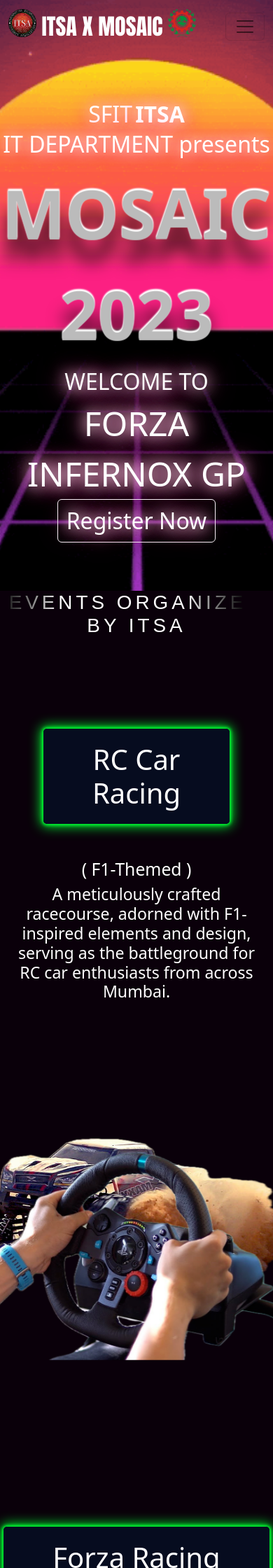
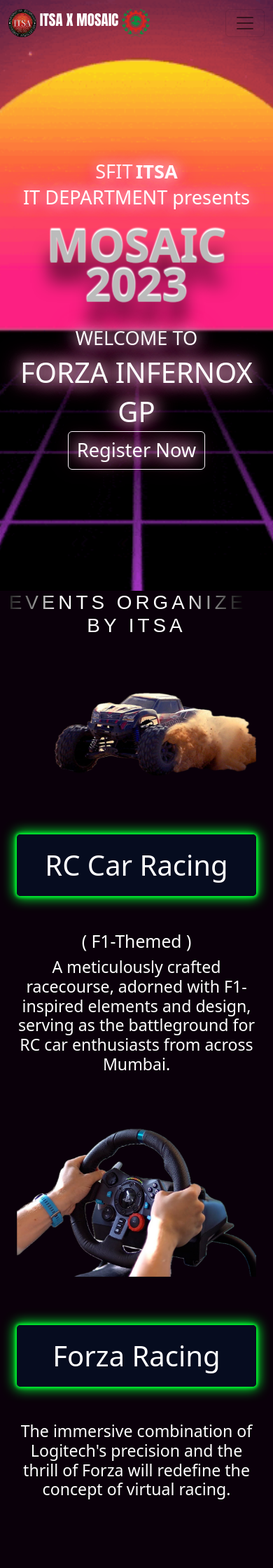
Before and after one commit to CodingKing2003/ITSA, a PHP site: page /mosaic_2023/index.html in a window 390 px wide; the page is wider, and only the part inside the window is pictured. Shown: the top 2240 px of that part at 70% size. Run offline with PHP 8.4, Linux system fonts and the light colour scheme.

Commit message:
Made mosaic responsive

```diff
--- a/mosaic_2023/floatinganimation.css
+++ b/mosaic_2023/floatinganimation.css
@@ -1,5 +1,5 @@
 #subway{
-	width: 30rem;
+	max-width: 100%;
   transform: translatey(0px);
 	animation: float 3s ease-in-out infinite;
 
--- a/mosaic_2023/index.css
+++ b/mosaic_2023/index.css
@@ -11,21 +11,27 @@
     position: absolute;
     left:90%;
   width: 37rem;
-  transform: scaleX(-1);
-  transition: 1s ease-out ;
-
+     transform: scaleX(-1);
+     transition: 0.7s ease-in-out;
+}
+.sponsor-container {
+    margin: 3rem;
+}
+#programmer {
+    width: 100%;
+}
+#race-car.active {
+    left: calc(-200px + 9vw);
 
 }
-#race-car.active {
-    left: calc(-200px + 7vw);
-
+.container.text-center .row {
+    width: 100%;
+    margin-top: 1rem;
 }
-
 /*
 #bgeffect {
     max-height: fit-content;
 } */
-
 
 /* ............................................................... */
 
@@ -379,3 +385,37 @@
     text-align: center;
     color: white;
 }
+.why-sponsor {
+    margin-bottom: 3rem;
+}
+.sponsor-link {
+    text-decoration: underline;
+}
+
+@media screen and (max-width: 600px) {
+    #race-car {
+        width: 30rem;
+    }
+}
+@media screen and (max-width: 768px) {
+    #race-car {
+
+    position:relative;
+    left:90%;
+  width: 20rem;
+
+    }
+    #race-car.active {
+        left: auto;
+        width: 100%;
+    }
+    .container.text-center .row.inv {
+        flex-direction: column-reverse;
+    }
+    .sponsor-container {
+        margin: 1rem;
+    }
+    .container.text-center .row {
+        margin: 2rem 0;
+    }
+}
--- a/mosaic_2023/index.html
+++ b/mosaic_2023/index.html
@@ -1,50 +1,31 @@
 <!DOCTYPE html>
 <html lang="en">
-
 <head>
-
     <meta charset="UTF-8">
     <meta http-equiv="X-UA-Compatible" content="IE=edge">
-    <!-- <meta name="viewport" content="width=device-width, initial-scale=1.0"> -->
+    <meta name="viewport" content="width=device-width, initial-scale=1.0">
     <title>ITSA X MOSAIC</title>
     <link href="https://cdn.jsdelivr.net/npm/bootstrap@5.2.1/dist/css/bootstrap.min.css" rel="stylesheet" integrity="sha384-iYQeCzEYFbKjA/T2uDLTpkwGzCiq6soy8tYaI1GyVh/UjpbCx/TYkiZhlZB6+fzT" crossorigin="anonymous">
     <link rel="stylesheet" href="index.css">
-
     <link rel="stylesheet" href="texteffect.css">
-    <!-- <script src="timer.js"></script> -->
-    <!-- <link rel="stylesheet" href="timer.css"> -->
-    <!-- <link rel="stylesheet" href="typingeffect.css"> -->
-    <!-- <script src="typingeffect.js"></script> -->
     <link rel="stylesheet" href="floatinganimation.css">
-    <!-- <link rel="stylesheet" href="vrgaming.css"> -->
-    <!-- <link rel="stylesheet" href="programmer.css"> -->
-    <link rel="stylesheet" href="stage.css">
-    <!-- <script src="audio.js"></script> -->
     <link rel="stylesheet" href="./button.css">
     <link rel="stylesheet" href="./downregistrationbutton.css">
     <link rel="stylesheet" href="./welcome.css">
-
-
-    <!--footer-->
     <link rel="stylesheet" href="./footer/lightslider.css">
     <link rel="stylesheet" href="./footer/styles.css">
+    <link rel="stylesheet" href="./stage.css">
     <script src="./footer/main.js"></script>
     <script src="./footer/LightSlider.js"></script>
     <link rel="stylesheet" href="https://cdnjs.cloudflare.com/ajax/libs/font-awesome/4.7.0/css/font-awesome.min.css">
-
-
 </head>
 
 <body style="background-color: rgb(10, 0, 10); overflow-x: hidden;" onload="sample()">
     <div id="bodysize" style="height: 2000px; width: 100%;">
-
-        <!--background animation-->
-
         <div class="background-img">
-
             <nav class="navbar navbar-expand-lg " style="background-color: rgb(34,17,68);">
                 <div class="container-fluid">
-                <a class="navbar-brand" href="#" style="font-family:Impact, Haettenschweiler, 'Arial Narrow Bold', sans-serif ; font-size: 200%; color:rgb(255, 255, 255);">
+                    <a class="navbar-brand" href="#" style="font-family:Impact, Haettenschweiler, 'Arial Narrow Bold', sans-serif ; color:rgb(255, 255, 255);">
                         <img src="./assets/logo-modified.png" alt="Logo" width="40" height="40" class="d-inline-block align-text-top"> ITSA X MOSAIC <img src="./assets/sfitlogo.png" alt="" width="40" height="40" class="d-inline-block align-text-top">
                     </a>
                     <button class="navbar-toggler" type="button" data-bs-toggle="collapse" data-bs-target="#navbarNav" aria-controls="navbarNav" aria-expanded="false" aria-label="Toggle navigation">
@@ -68,8 +49,6 @@
                     </div>
                 </div>
             </nav>
-
-
             <div class="bg-content">
                 <div id="welcome">
                     <p style="text-align: center; align-items: center;">
@@ -80,29 +59,22 @@
                 </div>
                 <div id="box">
                     <p id="flashlight">
-                    <span id="flash">MOSAIC</span>
-                    <span id="flash">2023</span>
-                    <!-- <h1 class="glow">GLOWING TEXT</h1> -->
+                        <span id="flash">MOSAIC 2023</span>
                     </p>
                 </div>
                 <span class="welcome glow">WELCOME TO</span>
                 <span class="welcome glow event-title">FORZA INFERNOX GP</span>
-
-
                 <!-- Registration -->
                 <form action="https://docs.google.com/forms/d/e/1FAIpQLScRhYQIg4fBx8JNqDWWIJ29Cd8lm4kB76e3uENC7VThwncKNA/viewform" method="get">
                     <button type="submit" class="btn btn-outline-light welcome glow" id="liveToastBtn">Register Now</button>
                 </form>
+            </div>
+        </div>
+        <!--grid for events list-->
 
-        </div>
-
-        </div>
-
-        <!--grid for events list-->
         <div class="textforevents" id="events">
             <h1>EVENTS ORGANIZED BY ITSA</h1>
         </div>
-
         <!-- TODO -->
         <!--registration button-->
         <!-- <button class="register">
@@ -110,23 +82,18 @@
         </button> -->
 
 
-
         <div class="container text-center">
-            <div class="row gx-5 gy-5">
-                <div class="col-sm-6">
-
+            <div class="row inv">
+                <div class="col-md-6">
                     <div>
-                        <br><br><br>
                         <div class="main-div main-div2">
                             <h1 class="round">RC Car Racing</h1>
                         </div>
                         <h2 style="color:white;">( F1-Themed ) <br></h2>
-                        <h3 style="color:white;">A meticulously crafted racecourse, adorned with F1-inspired elements and design, serving as the battleground for RC car enthusiasts from across Mumbai. </h3>
-
+                        <h3 style="color:white;">A meticulously crafted racecourse, adorned with F1-inspired elements and design, serving as the battleground for RC car enthusiasts from across Mumbai.</h3>
                     </div>
                 </div>
-                <div class="col-sm-6 race-car">
-                    <br><br><br>
+                <div class="col-md-6 race-car">
                     <img id="race-car" src="./assets/race-car.png" alt="">
                     <script>
                         // Define the target element you want to observe
@@ -140,7 +107,6 @@
                                     // You can trigger your desired action here
                                     console.log('Element entered the viewport!');
                                     targetElement.classList.add("active")
-
                                     // Stop observing once the element is in the viewport (optional)
                                     observer.unobserve(targetElement);
                                 }
@@ -149,47 +115,34 @@
 
                         // Start observing the target element
                         observer.observe(targetElement);
-
                     </script>
-
                 </div>
             </div>
         </div>
-
         <div class="container text-center">
-            <div class="row gx-5 gy-5">
+            <div class="row">
                 <div class="col-sm-6">
-                    <br><br><br>
-                    <img style="margin-right: 20%;" id="subway" src="./assets/forzaRacing.png" alt="">
-
+                    <img id="subway" src="./assets/forzaRacing.png" alt="">
                 </div>
                 <div class="col-sm-6">
                     <div>
-                        <br><br><br><br><br>
                         <div class="main-div main-div2">
                             <h1 class="round">Forza Racing</h1>
                         </div>
-                        <!-- <h2 style="color:white;"> </h2> -->
                         <h3 style="color:white;">The immersive combination of Logitech's precision and the thrill of Forza will redefine the concept of virtual racing.</h3>
-
-                    </div>
-
                     </div>
                 </div>
             </div>
-
+        </div>
         <div class="container text-center">
-            <div class="row gx-5 gy-5">
+            <div class="row inv">
                 <div class="col-sm-6">
-
                     <div>
                         <br>
                         <div class="main-div main-div2">
                             <h1 class="round">Intellectual Prowess</h1>
                         </div>
-                        <!-- <h2 style="color:white;"> (CODING CHALLENGE)</h2> -->
                         <h3 style="color:white;">These challenges, rooted in the F1 universe or coding concepts, will test participants' intellectual acumen.</h3>
-
                     </div>
                 </div>
                 <div class="col-sm-6">
@@ -197,32 +150,10 @@
                 </div>
             </div>
         </div>
-
-        <!-- <div class="container text-center">
-            <div class="row gx-5 gy-5">
-                <div class="col-sm-6">
-                    <img id="vrgaming" src="./assets/vrgaming.png" alt="">
-
+        <div style="display: flex; justify-content: center; align-items: center;">
+            <hr style="background-color: white; height: 4px; width: 80%; justify-content: center; border-radius: 50%;">
         </div>
-                <div class="col-sm-6">
-                    <div>
-                        <br><br>
-                        <div class="main-div main-div2">
-                            <h1 class="round">Round 4</h1>
-                        </div>
-                        <h2 style="color:white;">VR GAMING</h2>
-                        <h3 style="color:white;">Welcome to round 4 the era of <br> VIRTUAL REALITY.<br> Be Ready for Virtual Games.</h3>
-                    </div>
-
-                </div>
-            </div>
-        </div> -->
-
-        <!-- TODO -->
-        <!-- <button class="register2">
-            <a href="https://docs.google.com/forms/d/e/1FAIpQLSdkSC7Xsv9EYwlDCmnXEexmnmePzns_g1yZpJCxl7w4QYzm-A/viewform?usp=sf_link" target="_blank" style="color:white;">Pre-Register</a>
-           </button>-->
-        <br><br><div style="display: flex; justify-content: center; align-items: center;"><hr style="background-color: white; height: 4px; width: 80%; justify-content: center; border-radius: 50%;"></div><br>
+        <br>
 
         <!-- TODO -->
         <!--sponsors ka div-->
@@ -241,56 +172,44 @@
                             </h4>
                         </a>
                     </div>
-
                 </div>
             </div>
-
         </div> -->
         <div id="sponsor us">
             <div class="sponsor">
-                <h1 style="text-decoration: underline;">WHY SPONSOR?</h1>
-                <br>
-                <br>
-                <div style="color: rgb(220, 220, 220); border: 3rem solid black;">
+                <h1 class="why-sponsor" style="text-decoration: underline;">WHY SPONSOR?</h1>
+                <div class="sponsor-container" style="color: rgb(220, 220, 220);">
                     <h3 style="text-align: left;">Sponsoring the ITSA X MOSAIC 2023 offers your organization a unique opportunity to:</h3>
-                    <h4 style="text-align: left;"><ol>
+                    <h4 style="text-align: left;">
+                        <ol>
                             <li><h5>Gain Exposure: Reach a diverse audience of students, tech enthusiasts, and potential customers from various colleges across Mumbai.</h5></li>
-
                             <li><h5>Brand Visibility: Showcase your brand's commitment to technology, innovation, and education among a highly engaged audience.</h5></li>
-
                             <li><h5>Networking: Interact with students, faculty, and industry professionals, forging valuable connections and partnerships.</h5></li>
-
                             <li><h5>Positioning: Associate your brand with cutting-edge technology and the excitement of F1 racing, reinforcing your status as a forward-thinking company.</h5></li>
-
-                    </ol></h4>
-                    <br><br><br>
+                        </ol>
+                    </h4>
+                    <br><br>
                     <div>
-                        <a href="mailto: itsa@sfit.ac.in" style="color:rgb(164, 164, 164);">
-                            <h2 style="line-height:20px ;font-style:inherit;">INTERESTED IN SPONSORING ITSA </h2><br>
+                        <a class="sponsor-link" href="mailto: itsa@sfit.ac.in" style="color:rgb(164, 164, 164);">
+                            <h2 style="font-style:inherit;">INTERESTED IN SPONSORING ITSA </h2><br>
                             <h4> Send us an inquiry at <br> itsa@sfit.ac.in
                             </h4>
                         </a>
                     </div>
-
+                </div>
             </div>
         </div>
 
-        </div>
 
         <!--footer-->
-
         <footer class="footer-distributed" id="contact" style="background-color: rgb(24,48,82); color:white;">
             <div class="footer-left" style="color: white;">
                 <h3 style="color:white;">ITSA <span><img src="./assets/logo-modified.png" width="40px" id="logo" alt=""></span></h3>
                 <p class="footer-links">
                     <a href="#" class="link-1" style="color:white;">Home</a>
-
                 </p>
-
                 <p class="footer-company-name" style="color:white;">ITSA © <span id="date" style="color:white;">2023</span></p>
                 <p style='margin-left:0px' style="color:white;">website by <span><a href="https://www.linkedin.com/in/sasank-paria-4894b2149/" target="_blank">Shasank</a></span> & <span><a href="https://www.linkedin.com/in/rahulbiya/" target="_blank">RAHUL</a></span> </p>
-
-
             </div>
             <div class="footer-center">
                 <div>
@@ -331,10 +250,7 @@
         <script src="https://cdn.jsdelivr.net/npm/bootstrap@5.2.1/dist/js/bootstrap.bundle.min.js" integrity="sha384-u1OknCvxWvY5kfmNBILK2hRnQC3Pr17a+RTT6rIHI7NnikvbZlHgTPOOmMi466C8" crossorigin="anonymous"></script>
         <script src="https://cdn.jsdelivr.net/npm/@popperjs/core@2.11.6/dist/umd/popper.min.js" integrity="sha384-oBqDVmMz9ATKxIep9tiCxS/Z9fNfEXiDAYTujMAeBAsjFuCZSmKbSSUnQlmh/jp3" crossorigin="anonymous"></script>
         <script src="https://cdn.jsdelivr.net/npm/bootstrap@5.2.1/dist/js/bootstrap.min.js" integrity="sha384-7VPbUDkoPSGFnVtYi0QogXtr74QeVeeIs99Qfg5YCF+TidwNdjvaKZX19NZ/e6oz" crossorigin="anonymous"></script>
-
         <audio id="aud" style="display: none;" src="./assets/orchestra.mp3">
-
-
+    </div>
 </body>
-
 </html>
--- a/mosaic_2023/stage.css
+++ b/mosaic_2023/stage.css
@@ -1,7 +1,7 @@
 
 .main-div {
     position: relative;
-    margin: 50px;
+    margin: 50px 0;
     background-color: transparent;
 
   }
--- a/mosaic_2023/texteffect.css
+++ b/mosaic_2023/texteffect.css
@@ -5,16 +5,29 @@
 
 /* box ------------------------------------------------------ */
 
+.navbar-brand {
+  font-size: 1.5rem;
+}
+
+
 #box {
     /* padding: 100px; */
     text-align: center;
-    min-width: 500px;
-    font-size: 3em;
+    font-size: 3rem;
     font-weight: bold;
+    margin: 1rem 0;
     -webkit-backface-visibility: hidden;
     /* fixes flashing */
 }
-
+@media screen and (max-width: 720px) {
+  #box {
+    font-size: 2rem;
+    line-height: 3.5rem;
+  }
+  .navbar-brand {
+    font-size: 1.3rem;
+  }
+}
 
 /* flashlight ------------------------------------------------------ */
 
@@ -59,13 +72,14 @@
 
 
 .glow , #timer ,.typed-out  {
-    font-size: 200%;
+    font-size: 170%;
     color: #fff;
     text-align: center;
     text-shadow: 0 0 20px #fff, 0 0 30px #ff4da6, 0 0 40px #ff4da6;
   }
   .event-title {
-    font-size: 300%;
+    font-size: 250%;
+    line-height: 3.5rem;
 }
 
   /* @-webkit-keyframes glow {
```
Also changed, not shown: mosaic_2023/assets/race-car.png. Lines whose indentation alone changed are shown as unchanged.
